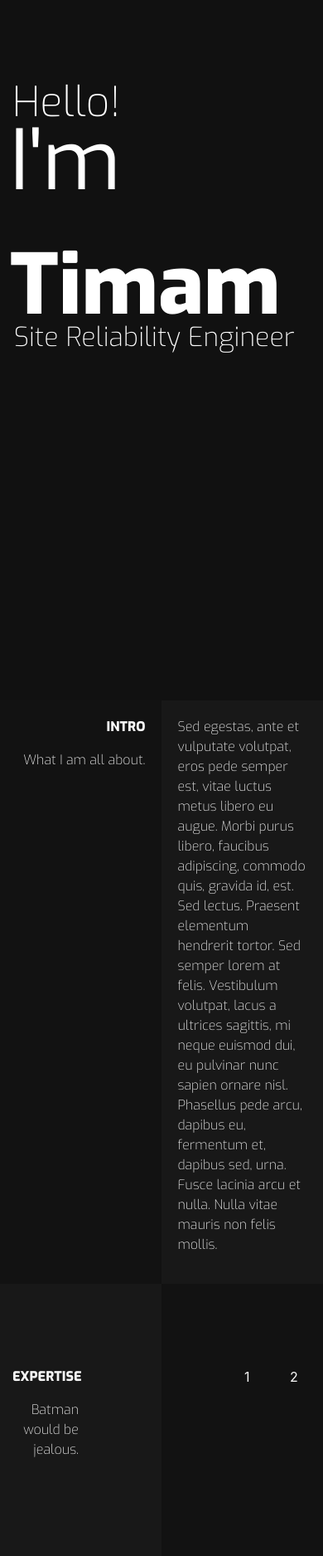
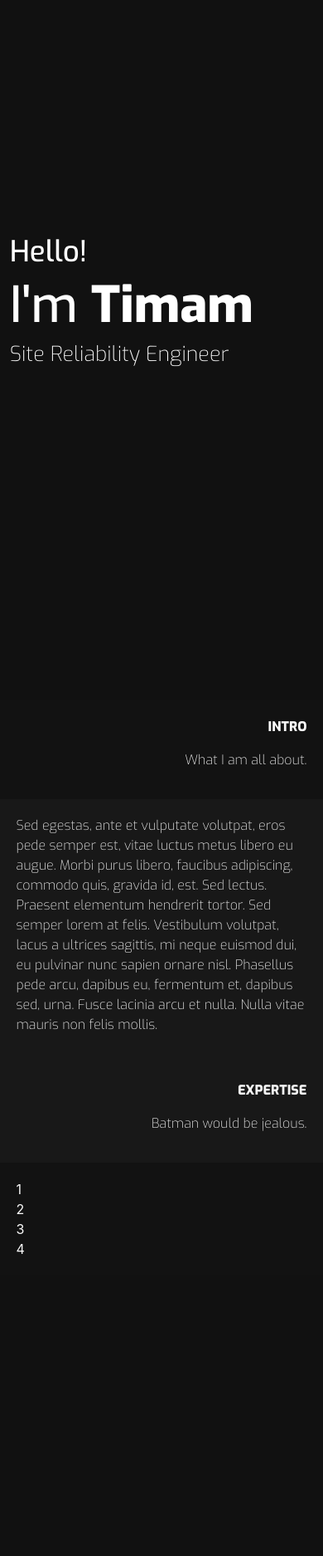
Before and after one commit to timam/timamio, a Django app: page / in a window 390 px wide. Shown: the whole page at 83% size. After the commit the page ends 1511 px from the top, so only its background shows below. Run offline with Django 3.2, Linux system fonts and the light colour scheme; some libraries are stand-ins or nearby versions.

Commit message:
mobile friendly design implemented

```diff
--- a/static/landing/css/style.css
+++ b/static/landing/css/style.css
@@ -1,6 +1,11 @@
 html, body {
     height: 100%;
     width: 100%;
+}
+
+h1, h2, h3, h4, h5, h6 {
+    font-family: 'Exo', sans-serif;
+    color: #FFFFFF;
 }
 
 .landing {
@@ -11,46 +16,29 @@ html, body {
     width: 100%;
     background-size: cover;
     position:  relative;
-    padding: 22% 3%;
+}
+
+.landing-welcome{
+    top: 32%;
+    padding: 3%;
 }
 
 .landing-hello {
-    width:  100%;
-    display:  block;
-    overflow:  hidden;
-    color: #FFFFFF;
     font-size: 50px;
-    font-family: 'Exo', sans-serif;
-    font-weight: lighter;
-    padding-left: 3px;
 }
 
-.landing-title {
-    top: -8.5%;
-    position: relative;
-    width: 100%;
-    display: block;
-    overflow: hidden;
-    color: #FFFFFF;
+.landing-name {
     font-size: 100px;
-    font-family: 'Exo', sans-serif;
 }
 
-.landing-sub {
-    top: -16.5%;
-    left: +5px;
-    position:  relative;
-    width: 100%;
-    display: block;
-    overflow: hidden;
-    color: #FFFFFF;
-    font-size: 32px;
-    font-family: 'Exo', sans-serif;
+.landing-occupation {
+    font-size: 40px;
     font-weight: lighter;
 }
 
 .darker-left {
     overflow: hidden;
+    display:block;
     background: #121212;
     padding: 5% 5% 5% 5%;
     color: #f8f8f8;
@@ -69,10 +57,12 @@ html, body {
 }
 
 .lighter-right {
+    display:block;
     overflow: hidden;
     background: #181818;
     padding : 5% 5% 5% 5%;
     color: #f4f4f4;
+    clear: left;
 }
 
 .lighter-right-title {
@@ -90,9 +80,9 @@ html, body {
 .lighter-left {
     overflow: hidden;
     background: #181818;
-    padding-top: 100px;
-    padding-right: 100px;
-    padding-bottom: 100px;
+    padding-top: 5%;
+    padding-right: 5%;
+    padding-bottom: 5%;
     color: #f4f4f4;
 }
 
@@ -111,8 +101,29 @@ html, body {
 .darker-right {
     overflow: hidden;
     background: #121212;
-    padding-top: 100px;
-    padding-left: 100px;
-    padding-bottom: 100px;
+    padding-top: 5%;
+    padding-left: 5%;
+    padding-bottom: 5%;
     color: #f8f8f8;
 }
+
+@media only screen and (max-width: 550px) {
+    .landing-welcome{
+        top: 32%;
+        padding: 3%;
+    }
+
+    .landing-hello {
+        font-size: 35px;
+    }
+
+    .landing-name {
+        font-size: 60px;
+    }
+
+    .landing-occupation {
+        font-size: 25px;
+        font-weight: lighter;
+    }
+
+}
--- a/templates/landing/index.html
+++ b/templates/landing/index.html
@@ -1,7 +1,6 @@
 <!doctype html>
 <html lang="en" xmlns="http://www.w3.org/1999/html">
 <head>
-    {% load static %}
     <!-- Required meta tags -->
     <meta charset="utf-8">
     <meta name="viewport" content="width=device-width, initial-scale=1, shrink-to-fit=no">
@@ -11,6 +10,7 @@
           integrity="sha384-Gn5384xqQ1aoWXA+058RXPxPg6fy4IWvTNh0E263XmFcJlSAwiGgFAW/dAiS6JXm" crossorigin="anonymous">
 
     <!-- Custom CSS -->
+    {% load static %}
     <link rel="stylesheet" href="../../static/landing/css/style.css">
 
     <!-- Fonts -->
@@ -22,24 +22,22 @@
 
 
 <div class="landing">
-    <div class="landing-hello">
-        <p class="landing-text">Hello!</p>
+    <div class="landing landing-welcome">
+        <h3 class="landing-hello">Hello!</h3>
+        <h1 class="landing-name">I'm <strong>Timam</strong></h1>
+        <h6 class="landing-occupation">Site Reliability Engineer</h6>
     </div>
-    <div class="landing-title">
-        <p class="landing-text">I'm <strong>Timam</strong></p>
-    </div>
-    <div class="landing-sub">
-        <p class="landing-text"> Site Reliability Engineer</p>
-    </div>
+
+
 </div>
 
 <div class="container-fluid">
     <div class="row">
-        <div class="col col-lg-4 darker-left ">
+        <div class="col-lg-4 col-12 darker-left">
             <p class="darker-left-title"> INTRO</p>
             <p class="darker-left-sub"> What I am all about. </p>
         </div>
-        <div class="col col-lg-8 lighter-right">
+        <div class="col-lg-8 col-12 lighter-right ">
             <p class="lighter-right-sub">
                 Sed egestas, ante et vulputate volutpat, eros pede semper est, vitae luctus metus libero eu augue. Morbi purus libero,
                 faucibus adipiscing, commodo quis, gravida id, est. Sed lectus. Praesent elementum hendrerit tortor. Sed semper lorem at felis.
@@ -50,17 +48,23 @@
     </div>
 
     <div class="row">
-        <div class="col col-lg-4 lighter-left ">
+        <div class="col-lg-4 lighter-left ">
             <p class="lighter-left-title"> EXPERTISE </p>
             <p class="lighter-left-sub"> Batman would be jealous. </p>
         </div>
-        <div class="col col-lg-8 darker-right">
+        <div class="col-lg-8 col-sm-12 darker-right">
             <div class="row">
-                <div class="col col-lg-6">
+                <div class="col-lg-6 col-sm-6">
                     1
                 </div>
-                <div class="col col-lg-6">
+                <div class="col-lg-6 col-sm-6">
                     2
+                </div>
+                <div class="col-lg-6 col-sm-6">
+                    3
+                </div>
+                <div class="col-lg-6 col-sm-6">
+                    4
                 </div>
             </div>
         </div>
```
